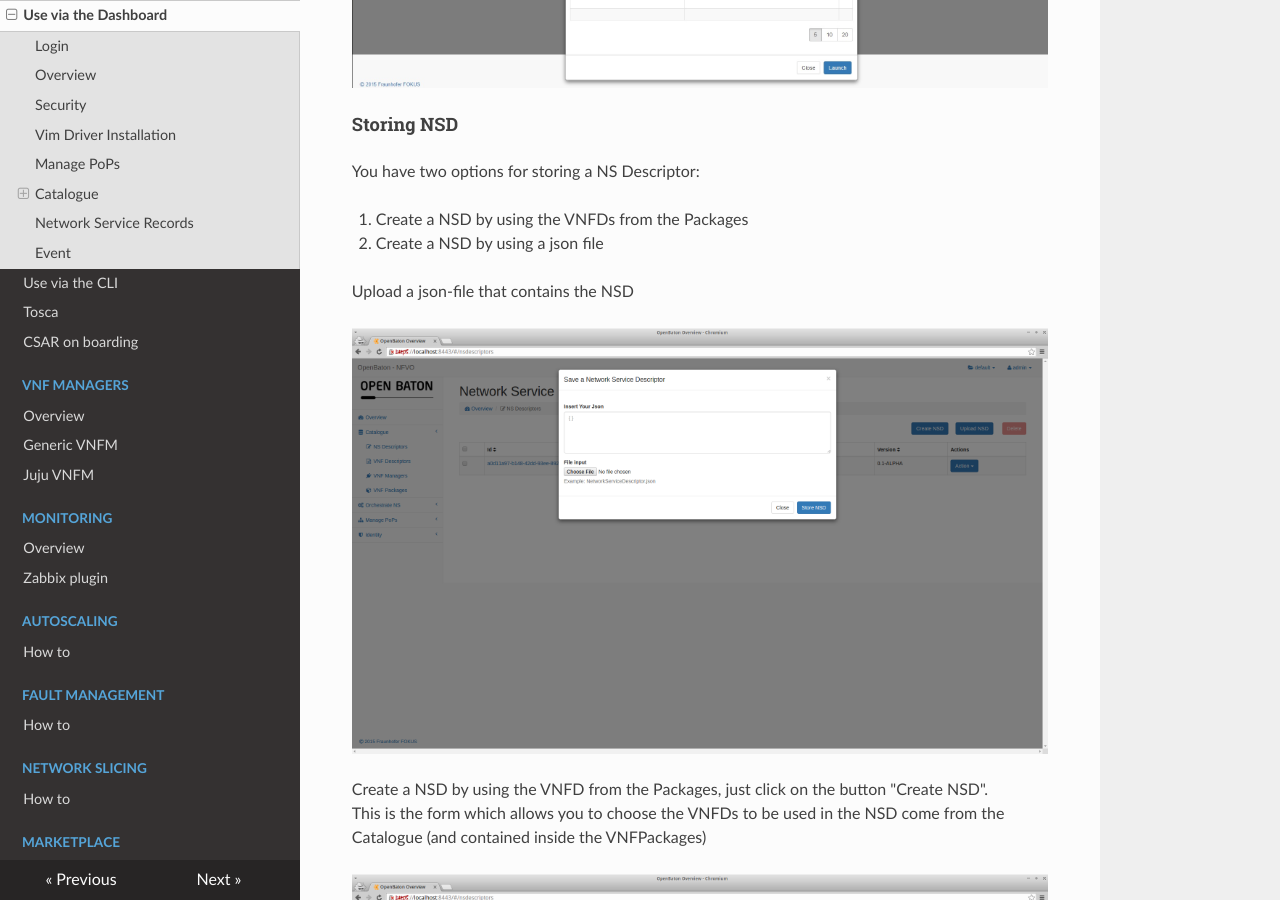
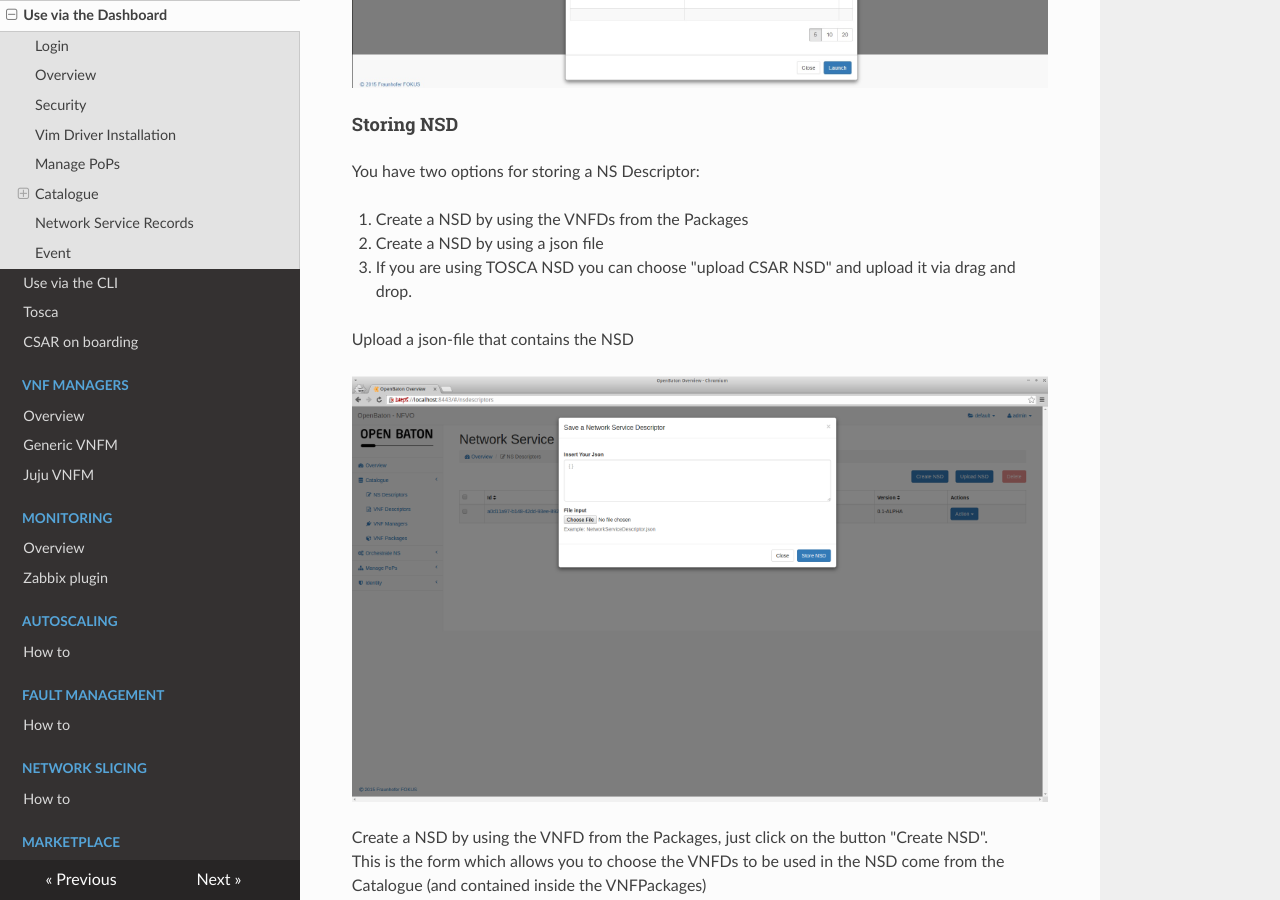
Before and after one commit to openbaton/docs, an MkDocs documentation site: the page built from docs/nfvo-how-to-use-gui.md, in a window 1280 px wide and 900 px high, scrolled down 7131 px. Built offline with MkDocs 1.6.1, drawn with Linux system fonts in a browser that asks for light colours; nearby versions of some CDN libraries; old or Windows-style settings are respelled for this version of MkDocs.

Commit message:
fix: added info about tosca nsd

```diff
--- a/docs/nfvo-how-to-use-gui.md
+++ b/docs/nfvo-how-to-use-gui.md
@@ -101,6 +101,7 @@
 
 1. Create a NSD by using the VNFDs from the Packages
 2. Create a NSD by using a json file
+3. If you are using TOSCA NSD you can choose  "upload CSAR NSD" and upload it via drag and drop.
 
 
 Upload a json-file that contains the NSD
```
